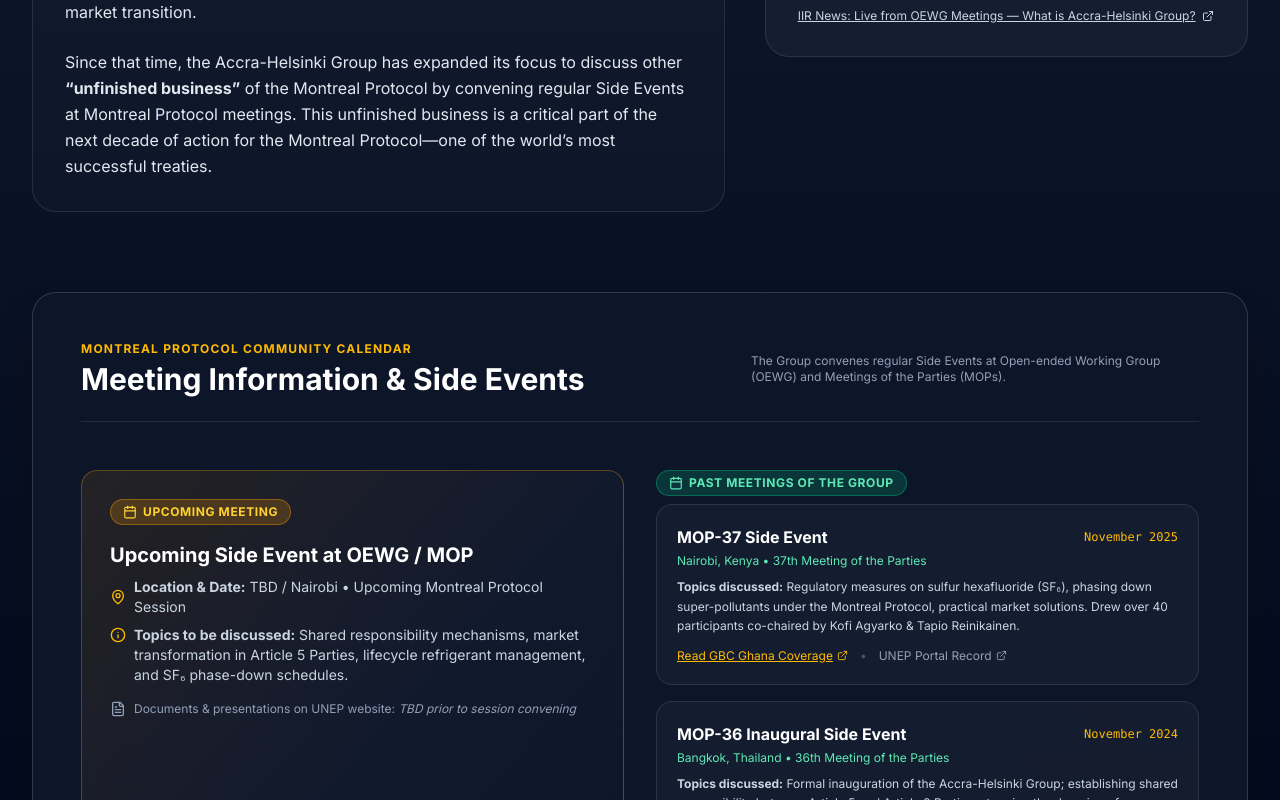
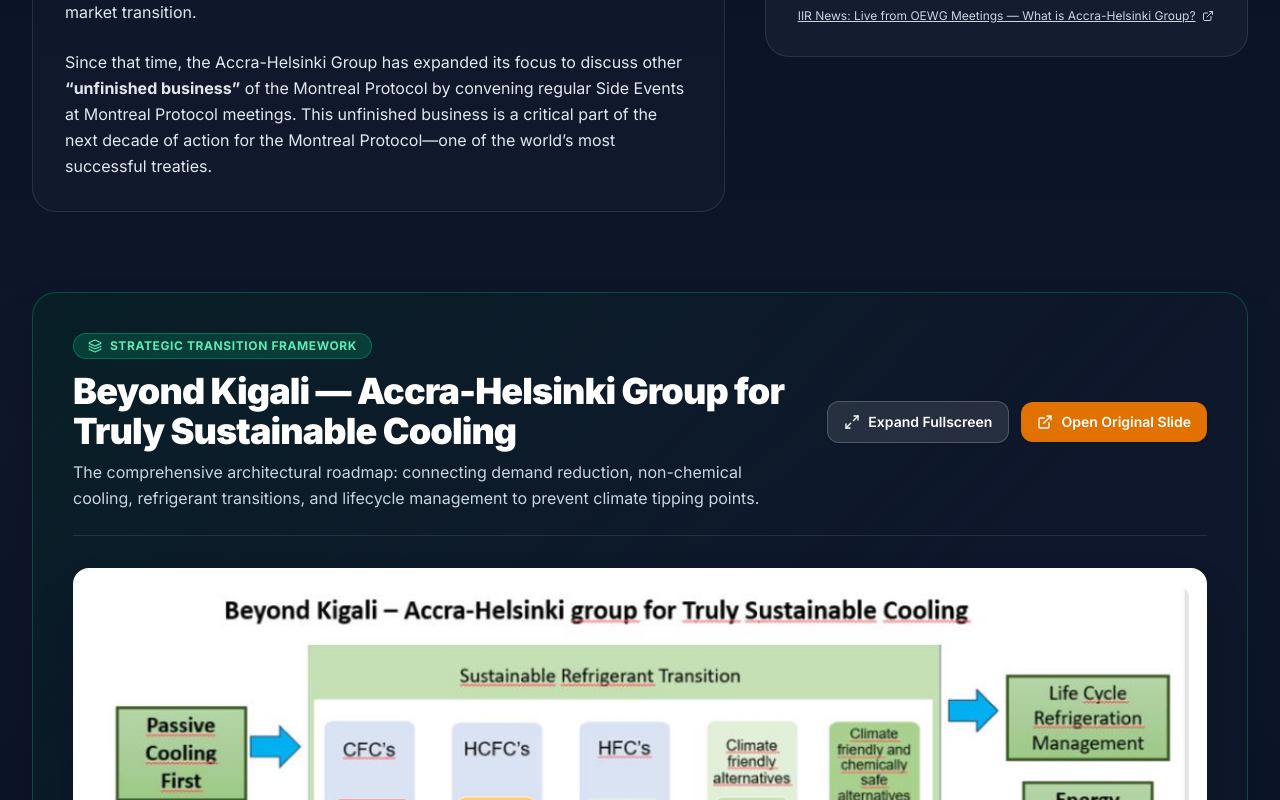
Before and after one commit to Danquah12/accra-helsinki-platform, a Next.js app in the folder apps/web/: page /en/about/accra-helsinki in a window 1280 px wide. Shown: the part 2000-2800 px from the top of the page. Built offline with nearby package versions, Linux system fonts and the light colour scheme.

Commit message:
feat: adjust logo inscription arc to prevent line overlap and insert Beyond Kigali framework slide at bottom of Background and Overview

```diff
--- a/apps/web/components/home/GroupOverview.tsx
+++ b/apps/web/components/home/GroupOverview.tsx
@@ -17,13 +17,18 @@
   BookmarkCheck,
   ChevronRight,
   ArrowRight,
-  Info
+  Info,
+  Maximize2,
+  Download,
+  X,
+  Layers
 } from 'lucide-react';
 import AccraHelsinkiLogo from '@/components/shared/AccraHelsinkiLogo';
 
 export function GroupOverview({ locale }: { locale: string }) {
   const [topicInput, setTopicInput] = useState('');
   const [submittedTopic, setSubmittedTopic] = useState(false);
+  const [isSlideModalOpen, setIsSlideModalOpen] = useState(false);
 
   const handleTopicSubmit = (e: React.FormEvent) => {
     e.preventDefault();
@@ -220,6 +225,146 @@
           </div>
         </div>
 
+        {/* ========================================================================= */}
+        {/* BEYOND KIGALI — TRANSITION ROADMAP SLIDE (Bottom of Background & Overview) */}
+        {/* ========================================================================= */}
+        <div className="mb-20 bg-gradient-to-br from-emerald-950/40 via-slate-900 to-slate-900 border border-emerald-500/30 rounded-3xl p-6 sm:p-10 shadow-2xl relative overflow-hidden">
+
+          <div className="flex flex-col md:flex-row md:items-center justify-between gap-6 mb-8 border-b border-white/10 pb-6">
+            <div>
+              <div className="inline-flex items-center gap-2 bg-emerald-500/20 text-emerald-300 border border-emerald-500/40 px-3.5 py-1 rounded-full text-xs font-bold uppercase tracking-wider mb-3">
+                <Layers className="w-3.5 h-3.5" />
+                Strategic Transition Framework
+              </div>
+              <h3 className="text-2xl sm:text-3xl lg:text-4xl font-black text-white tracking-tight">
+                Beyond Kigali — Accra-Helsinki Group for Truly Sustainable Cooling
+              </h3>
+              <p className="text-sm sm:text-base text-slate-300 mt-2 max-w-3xl leading-relaxed">
+                The comprehensive architectural roadmap: connecting demand reduction, non-chemical cooling, refrigerant transitions, and lifecycle management to prevent climate tipping points.
+              </p>
+            </div>
+
+            <div className="flex flex-wrap items-center gap-3 shrink-0">
+              <button
+                onClick={() => setIsSlideModalOpen(true)}
+                className="inline-flex items-center gap-2 px-4 py-2.5 rounded-xl bg-white/10 hover:bg-white/20 border border-white/20 text-white text-xs sm:text-sm font-semibold transition-all shadow-sm active:scale-95"
+              >
+                <Maximize2 size={16} />
+                <span>Expand Fullscreen</span>
+              </button>
+              <a
+                href="/images/beyond-kigali-framework.png"
+                target="_blank"
+                rel="noopener noreferrer"
+                className="inline-flex items-center gap-2 px-4 py-2.5 rounded-xl bg-amber-600 hover:bg-amber-700 text-white text-xs sm:text-sm font-semibold transition-all shadow-sm active:scale-95"
+              >
+                <ExternalLink size={16} />
+                <span>Open Original Slide</span>
+              </a>
+            </div>
+          </div>
+
+          {/* Slide Image Container with Interactive Zoom */}
+          <div
+            onClick={() => setIsSlideModalOpen(true)}
+            className="group relative rounded-2xl overflow-hidden border-2 border-white/15 bg-white p-2.5 sm:p-4 cursor-pointer shadow-2xl hover:border-amber-400/60 transition-all duration-300"
+          >
+            <img
+              src="/images/beyond-kigali-framework.png"
+              alt="Beyond Kigali - Accra-Helsinki Group for Truly Sustainable Cooling Framework Slide"
+              className="w-full h-auto object-contain rounded-xl transform group-hover:scale-[1.008] transition-transform duration-300"
+            />
+            <div className="absolute inset-0 bg-slate-950/40 opacity-0 group-hover:opacity-100 transition-opacity flex items-center justify-center backdrop-blur-[2px]">
+              <div className="px-5 py-2.5 rounded-full bg-slate-900/90 border border-amber-400/50 text-amber-300 font-bold text-sm flex items-center gap-2 shadow-2xl">
+                <Maximize2 size={18} />
+                <span>Click to View Fullscreen Slide</span>
+              </div>
+            </div>
+          </div>
+
+          {/* 3 Structured Explanatory Columns for the Slide */}
+          <div className="grid grid-cols-1 md:grid-cols-3 gap-6 mt-8 pt-8 border-t border-white/10">
+            <div className="p-5 rounded-2xl bg-white/[0.03] border border-white/10">
+              <span className="text-xs font-bold uppercase tracking-wider text-emerald-400 mb-2 block">
+                1. Demand-Side &amp; Non-Chemical
+              </span>
+              <h4 className="text-base font-bold text-white mb-2">Passive &amp; Refrigerant-Free First</h4>
+              <p className="text-xs text-slate-300 leading-relaxed">
+                Prioritizing building design, shading, insulation, and non-vapor-compression technologies to drastically lower the aggregate need for active mechanical cooling.
+              </p>
+            </div>
+
+            <div className="p-5 rounded-2xl bg-white/[0.03] border border-white/10">
+              <span className="text-xs font-bold uppercase tracking-wider text-amber-400 mb-2 block">
+                2. Chemical Evolution
+              </span>
+              <h4 className="text-base font-bold text-white mb-2">Safe Natural Alternatives</h4>
+              <p className="text-xs text-slate-300 leading-relaxed">
+                Transitioning beyond high-GWP HFCs to climate-friendly and chemically safe alternatives with zero ODP, ultra-low GWP, and no hazardous PFAS or TFA breakdown products.
+              </p>
+            </div>
+
+            <div className="p-5 rounded-2xl bg-white/[0.03] border border-white/10">
+              <span className="text-xs font-bold uppercase tracking-wider text-sky-400 mb-2 block">
+                3. Systemic Outcomes
+              </span>
+              <h4 className="text-base font-bold text-white mb-2">Lifecycle &amp; Super-Pollutants</h4>
+              <p className="text-xs text-slate-300 leading-relaxed">
+                Lifecycle Refrigeration Management (LRM) coupled with Energy Efficiency MEPS to shrink halogenated feedstock demand, speed Kigali goals, and cut N₂O, SF₆, and PFCs.
+              </p>
+            </div>
+          </div>
+
+        </div>
+
+        {/* Fullscreen Modal Lightbox for the Slide */}
+        {isSlideModalOpen && (
+          <div
+            className="fixed inset-0 z-[999] bg-slate-950/95 backdrop-blur-md flex items-center justify-center p-4 sm:p-8"
+            onClick={() => setIsSlideModalOpen(false)}
+          >
+            <div
+              className="relative max-w-6xl w-full bg-slate-900 border border-white/20 rounded-3xl p-4 sm:p-6 shadow-2xl overflow-hidden"
+              onClick={(e) => e.stopPropagation()}
+            >
+              <div className="flex items-center justify-between pb-4 border-b border-white/10 mb-4">
+                <div className="flex items-center gap-3">
+                  <AccraHelsinkiLogo size="sm" showText={false} />
+                  <span className="font-bold text-sm sm:text-base text-white">
+                    Beyond Kigali — Accra-Helsinki Group for Truly Sustainable Cooling
+                  </span>
+                </div>
+                <button
+                  onClick={() => setIsSlideModalOpen(false)}
+                  className="p-2 rounded-xl bg-white/10 hover:bg-white/20 text-white transition-colors"
+                  aria-label="Close modal"
+                >
+                  <X size={20} />
+                </button>
+              </div>
+
+              <div className="overflow-auto max-h-[80vh] flex items-center justify-center bg-white p-2 rounded-2xl">
+                <img
+                  src="/images/beyond-kigali-framework.png"
+                  alt="Beyond Kigali Slide Fullscreen"
+                  className="w-full h-auto object-contain rounded-xl"
+                />
+              </div>
+
+              <div className="flex justify-end gap-3 pt-4">
+                <a
+                  href="/images/beyond-kigali-framework.png"
+                  download="beyond-kigali-accra-helsinki-framework.png"
+                  className="px-4 py-2 bg-amber-600 hover:bg-amber-700 text-white text-xs sm:text-sm font-bold rounded-xl transition-colors inline-flex items-center gap-2"
+                >
+                  <Download size={16} />
+                  <span>Download Slide</span>
+                </a>
+              </div>
+            </div>
+          </div>
+        )}
+
         {/* Meeting Information Section */}
         <div className="bg-slate-900/90 border border-white/15 rounded-3xl p-8 sm:p-12 shadow-2xl space-y-12">
 
--- a/apps/web/components/shared/AccraHelsinkiLogo.tsx
+++ b/apps/web/components/shared/AccraHelsinkiLogo.tsx
@@ -91,10 +91,10 @@
                 fill="none"
               />
 
-              {/* Bottom Text Circular Arc (Left to Right reading) */}
+              {/* Bottom Text Circular Arc (Dropped down into middle of channel to avoid inner circle line) */}
               <path
                 id="bottomArcPath"
-                d="M 58,200 A 142,142 0 0,0 342,200"
+                d="M 35,200 A 165,165 0 0,0 365,200"
                 fill="none"
               />
 
@@ -125,7 +125,7 @@
             </text>
 
             {/* Circular Text: INDEPENDENT, INFORMAL, OPEN */}
-            <text fill="#1E293B" fontSize="16" fontWeight="800" letterSpacing="2.5" style={{ fontFamily: 'system-ui, -apple-system, sans-serif' }}>
+            <text fill="#1E293B" fontSize="13.5" fontWeight="800" letterSpacing="2.2" style={{ fontFamily: 'system-ui, -apple-system, sans-serif' }}>
               <textPath href="#bottomArcPath" startOffset="50%" textAnchor="middle">
                 INDEPENDENT, INFORMAL, OPEN
               </textPath>
```
Also changed, not shown: apps/web/public/images/beyond-kigali-framework.png (added).
